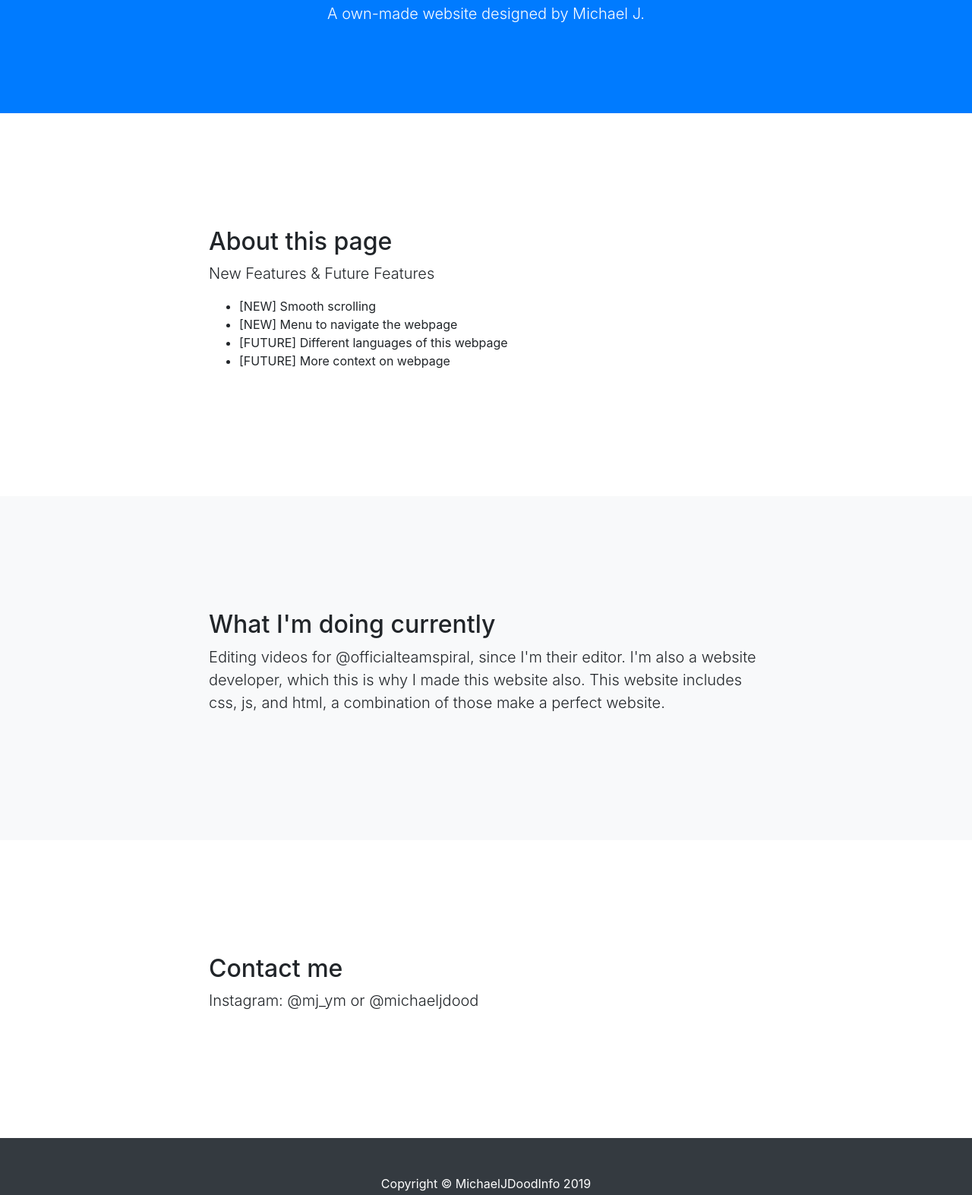
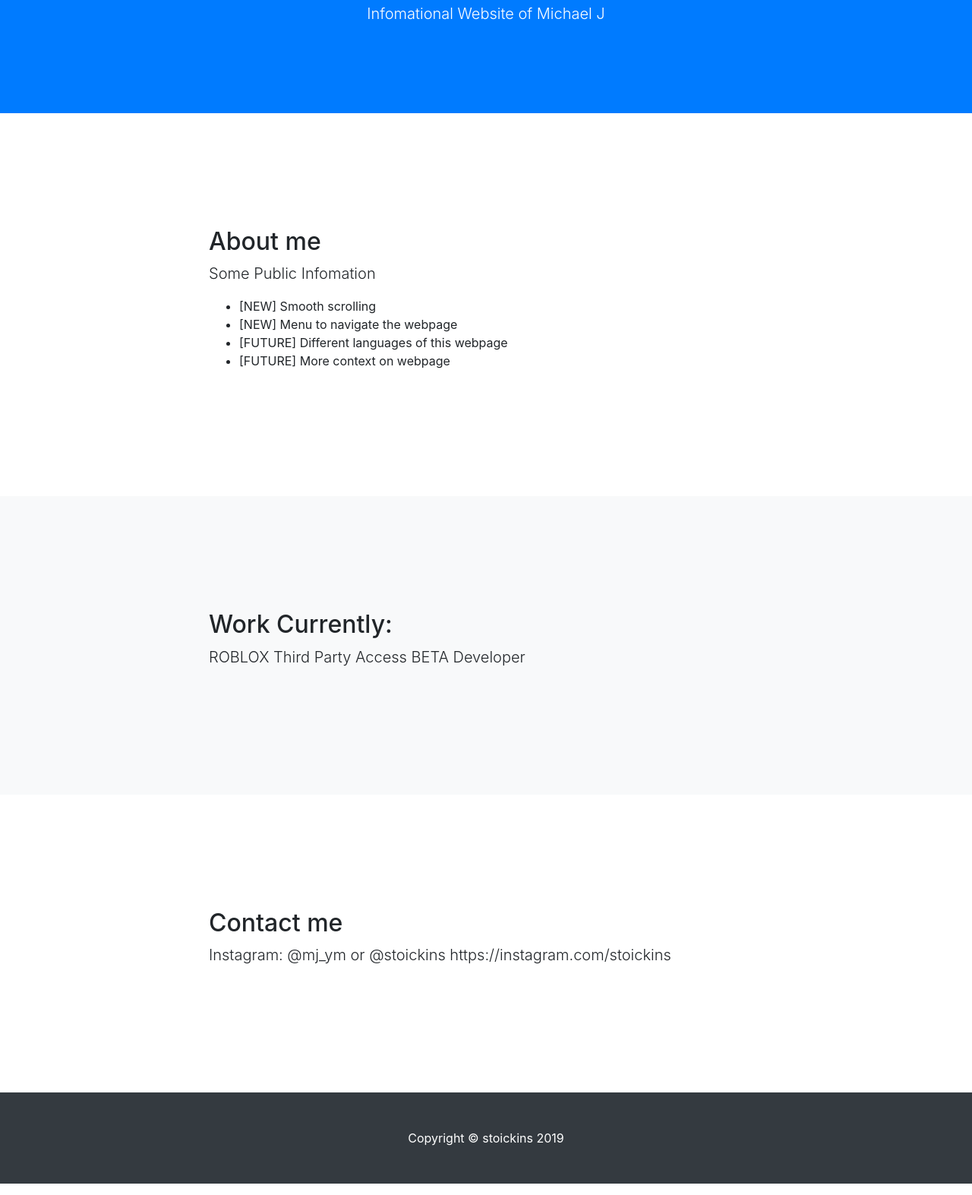
Before and after one commit to MichaelJDood/info, a website with bundled scripts: page index.html in a window 1280 px wide. Shown: the part 209-1782 px from the top of the page at 76% size. Built offline with nearby package versions, Linux system fonts and the light colour scheme.

Commit message:
Update index.html

```diff
--- a/index.html
+++ b/index.html
@@ -46,7 +46,7 @@
   <header class="bg-primary text-white">
     <div class="container text-center">
       <h1>Welcome to my website</h1>
-      <p class="lead">A own-made website designed by Michael J.</p>
+      <p class="lead">Infomational Website of Michael J</p>
     </div>
   </header>
 
@@ -54,8 +54,8 @@
     <div class="container">
       <div class="row">
         <div class="col-lg-8 mx-auto">
-          <h2>About this page</h2>
-          <p class="lead">New Features & Future Features</p>
+          <h2>About me</h2>
+          <p class="lead">Some Public Infomation</p>
           <ul>
             <li>[NEW] Smooth scrolling</li>
             <li>[NEW] Menu to navigate the webpage</li>
@@ -71,8 +71,8 @@
     <div class="container">
       <div class="row">
         <div class="col-lg-8 mx-auto">
-          <h2>What I'm doing currently</h2>
-          <p class="lead">Editing videos for @officialteamspiral, since I'm their editor. I'm also a website developer, which this is why I made this website also. This website includes css, js, and html, a combination of those make a perfect website.</p>
+          <h2>Work Currently:</h2>
+          <p class="lead">ROBLOX Third Party Access BETA Developer</p>
         </div>
       </div>
     </div>
@@ -83,7 +83,7 @@
       <div class="row">
         <div class="col-lg-8 mx-auto">
           <h2>Contact me</h2>
-          <p class="lead">Instagram: @mj_ym or @michaeljdood</p>
+          <p class="lead">Instagram: @mj_ym or @stoickins https://instagram.com/stoickins</p>
         </div>
       </div>
     </div>
@@ -92,7 +92,7 @@
   <!-- Footer -->
   <footer class="py-5 bg-dark">
     <div class="container">
-      <p class="m-0 text-center text-white">Copyright &copy; MichaelJDoodInfo 2019</p>
+      <p class="m-0 text-center text-white">Copyright &copy; stoickins 2019</p>
     </div>
     <!-- /.container -->
   </footer>
```
